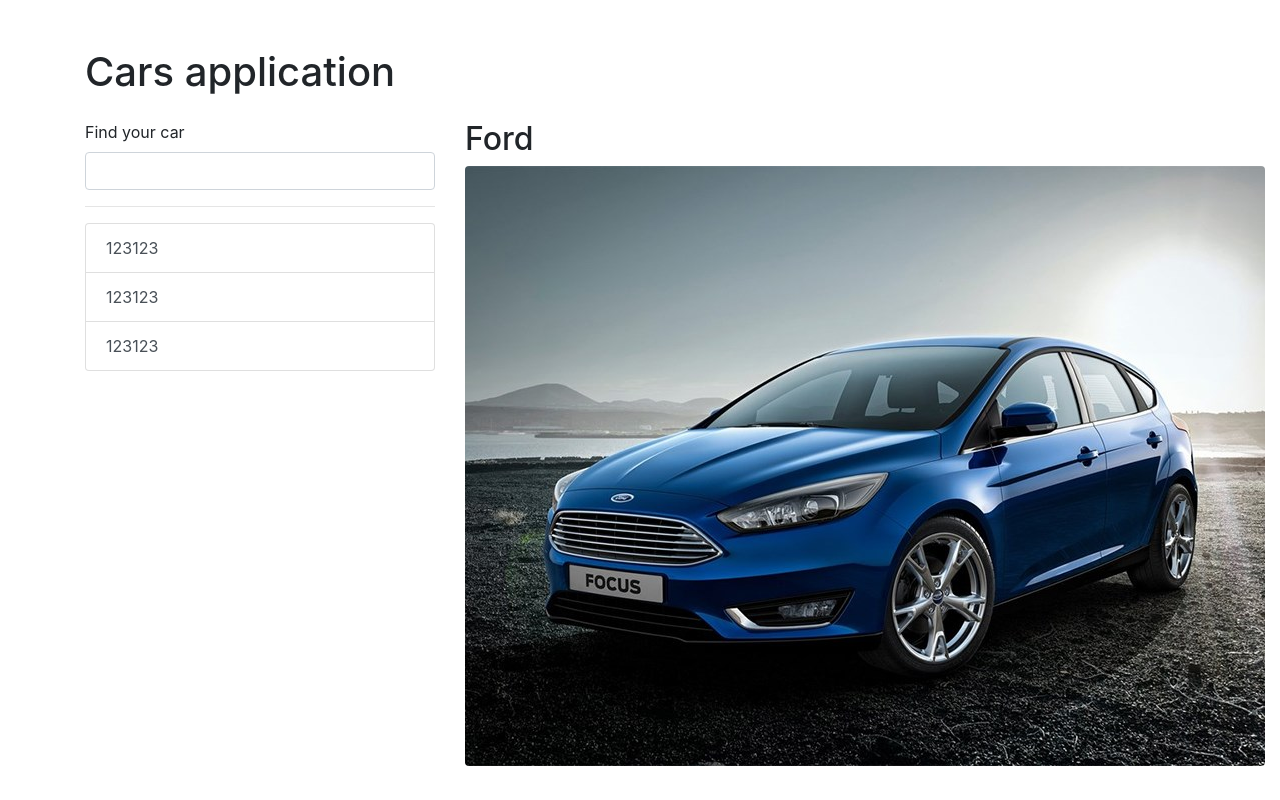
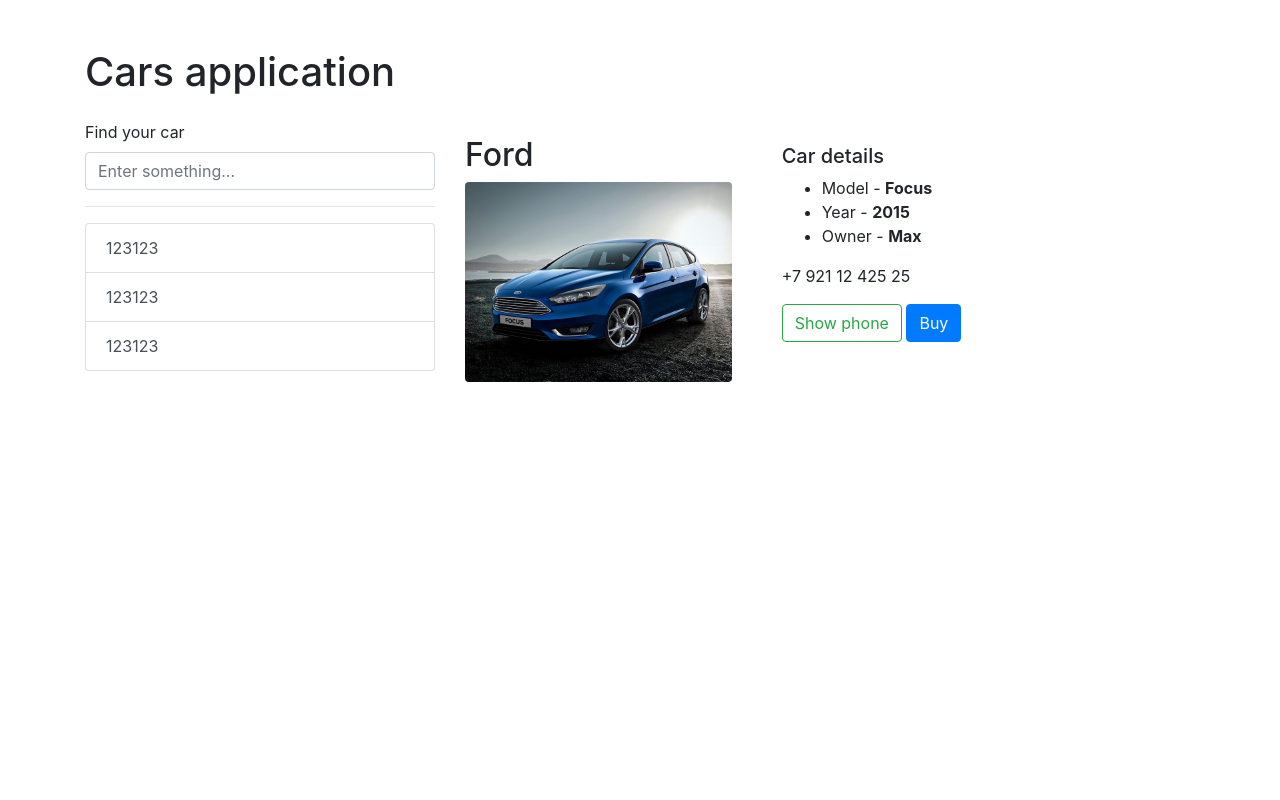
Before and after one commit to Ristee/vue, a plain HTML site: page index2.html in a window 1280 px wide. Drawn offline with nearby package versions, Linux system fonts and the light colour scheme.

Commit message:
End lesson 2

```diff
--- /dev/null
+++ b/app.css
@@ -0,0 +1,7 @@
+.detailed-car-image {
+    height: 200px;
+}
+
+.pointer {
+    cursor: pointer;
+}
--- a/index2.html
+++ b/index2.html
@@ -7,7 +7,7 @@
     <meta http-equiv="X-UA-Compatible" content="ie=edge">
     <link rel="stylesheet" href="https://maxcdn.bootstrapcdn.com/bootstrap/4.0.0/css/bootstrap.min.css" integrity="sha384-Gn5384xqQ1aoWXA+058RXPxPg6fy4IWvTNh0E263XmFcJlSAwiGgFAW/dAiS6JXm"
         crossorigin="anonymous">
-
+    <link rel="stylesheet" href="app.css">
     <title>Vue Js</title>
 </head>
 
@@ -22,24 +22,32 @@
             <div class="col-md-4">
                 <div class="form-group">
                     <label for="search">Find your car</label>
-                    <input type="text" name="search" id="search" class="form-control">
+                    <input type="text" name="search" id="search" class="form-control" placeholder="Enter something...">
                 </div>
 
                 <hr>
                 <ul class="list-group">
-                    <li class="list-group-item list-group-item-action">123123</li>
-                    <li class="list-group-item list-group-item-action">123123</li>
-                    <li class="list-group-item list-group-item-action">123123</li>
+                    <li class="list-group-item list-group-item-action pointer">123123</li>
+                    <li class="list-group-item list-group-item-action pointer">123123</li>
+                    <li class="list-group-item list-group-item-action pointer">123123</li>
                 </ul>
             </div>
-            <div class="col-md-8">
+            <div class="col-md-8 pt-3">
                 <div class="row">
                     <div class="col-md-5">
                         <h2>Ford</h2>
-                        <img src="images/focus.jpg" alt="" class="rounded">
+                        <img src="images/focus.jpg" alt="" class="rounded detailed-car-image">
                     </div>
-                    <div class="col-md-7">
-
+                    <div class="col-md-7 pt-2">
+                        <h5>Car details</h5>
+                        <ul>
+                            <li>Model - <strong>Focus</strong></li>
+                            <li>Year - <strong>2015</strong></li>
+                            <li>Owner - <strong>Max</strong></li>
+                        </ul>
+                        <p>+7 921 12 425 25</p>
+                        <button class="btn btn-outline-success">Show phone</button>
+                        <button class="btn btn-primary">Buy</button>
                     </div>
                 </div>
             </div>
```
